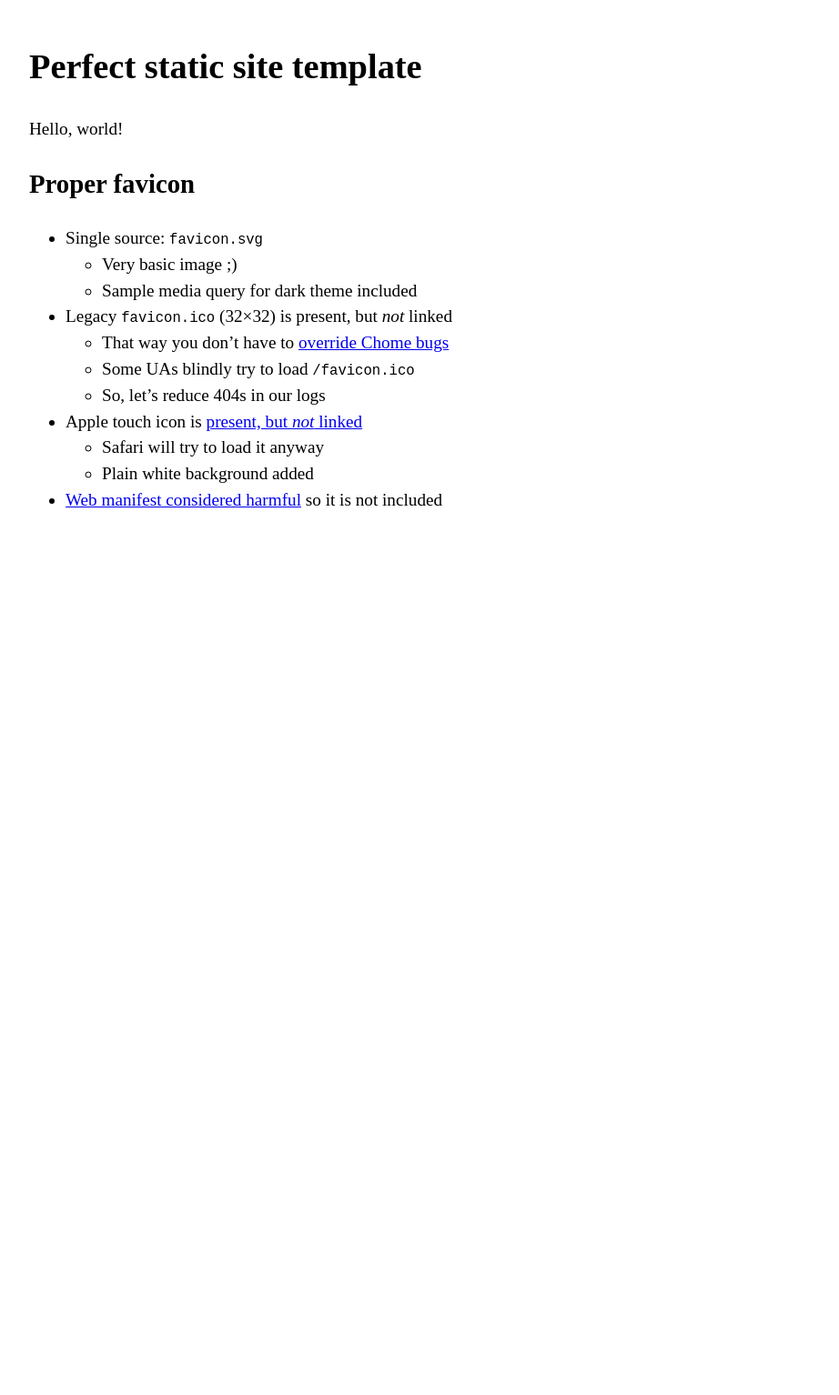
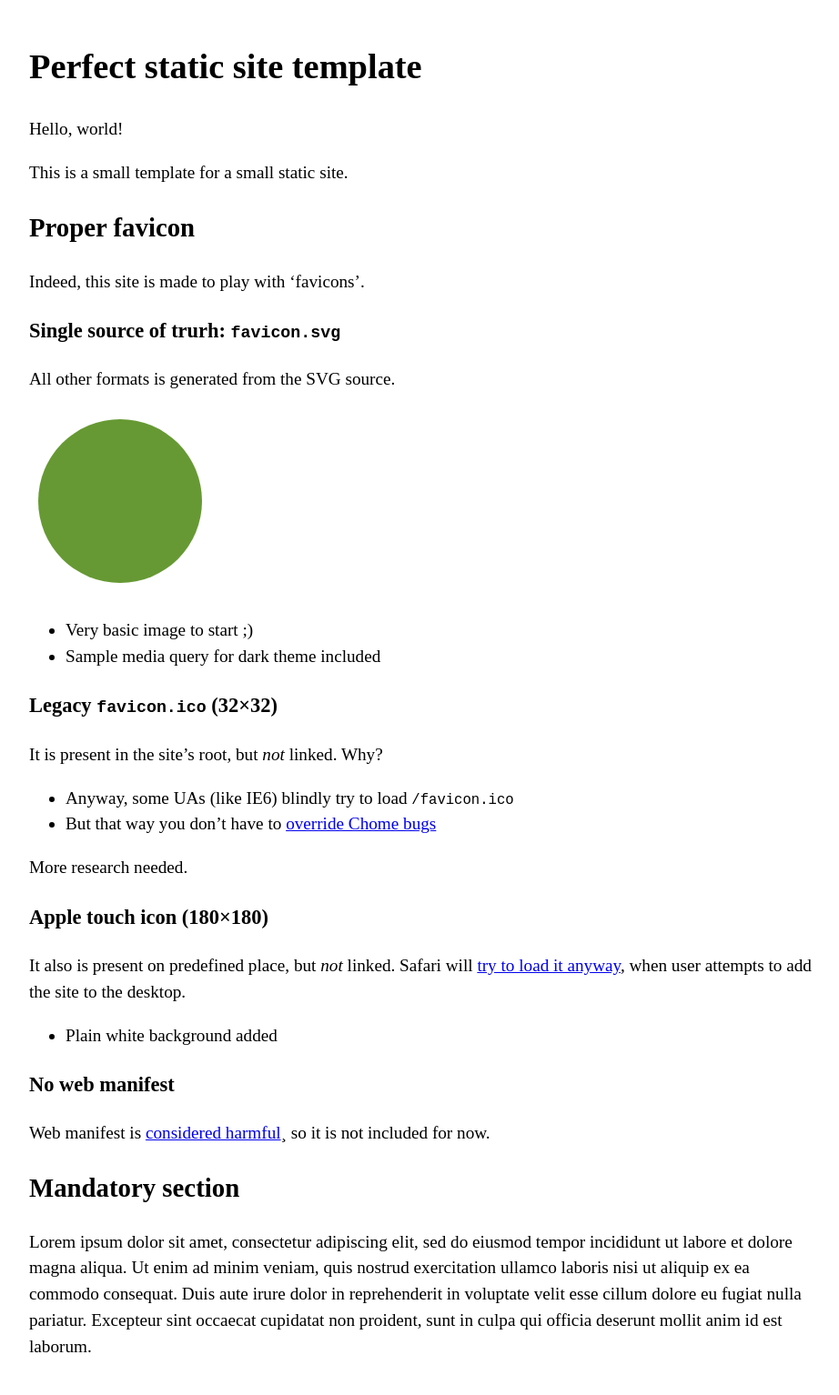
Before and after one commit to kastaneda/psst, a Jekyll site: the page built from index.md, in a window 1280 px wide. Shown: the whole page at 91% size, without its empty margins (176-1098 px from the left). Built offline with Jekyll 4.4.1, drawn with Linux system fonts in a browser that asks for light colours; before the commit the page ends 900 px from its top, so only the background shows below that.

Commit message:
Update the text

```diff
--- a/index.md
+++ b/index.md
@@ -5,22 +5,55 @@ layout: default
 
 Hello, world!
 
+This is a small template for a small static site.
+
 
 Proper favicon
 --------------
 
- - Single source: `favicon.svg`
-   - Very basic image ;)
-   - Sample media query for dark theme included
- - Legacy `favicon.ico` (32×32) is present, but _not_ linked
-   - That way you don't have to [override Chome bugs][1]
-   - Some UAs blindly try to load `/favicon.ico`
-   - So, let's reduce 404s in our logs
- - Apple touch icon is [present, but _not_ linked][2]
-   - Safari will try to load it anyway
-   - Plain white background added
- - [Web manifest considered harmful][3] so it is not included
+Indeed, this site is made to play with 'favicons'.
+
+
+### Single source of trurh: `favicon.svg`
+
+All other formats is generated from the SVG source.
+
+![Green circle](/favicon.svg)
+
+ - Very basic image to start ;)
+ - Sample media query for dark theme included
+
+
+### Legacy `favicon.ico` (32×32)
+
+It is present in the site's root, but _not_ linked. Why?
+
+ - Anyway, some UAs (like IE6) blindly try to load `/favicon.ico`
+ - But that way you don't have to [override Chome bugs][1]
+
+More research needed.
+
+
+### Apple touch icon (180×180)
+
+It also is present on predefined place, but _not_ linked.
+Safari will [try to load it anyway][2], when user attempts
+to add the site to the desktop.
+
+ - Plain white background added
+
+
+### No web manifest
+
+Web manifest is [considered harmful][3]¸ so it is not included for now.
+
+
+Mandatory section
+-----------------
+
+<span lang="la">Lorem ipsum dolor sit amet, consectetur adipiscing elit, sed do eiusmod tempor incididunt ut labore et dolore magna aliqua. Ut enim ad minim veniam, quis nostrud exercitation ullamco laboris nisi ut aliquip ex ea commodo consequat. Duis aute irure dolor in reprehenderit in voluptate velit esse cillum dolore eu fugiat nulla pariatur. Excepteur sint occaecat cupidatat non proident, sunt in culpa qui officia deserunt mollit anim id est laborum.</span>
+
 
 [1]: https://css-tricks.com/favicons-how-to-make-sure-browsers-only-download-the-svg-version/
-[2]: http://test.de.co.ua/2021/10/11/favicon.html
+[2]: http://test.de.co.ua/2021/11/08/favicon-research.html
 [3]: https://twitter.com/kastaneda/status/1465484668799754245
```
